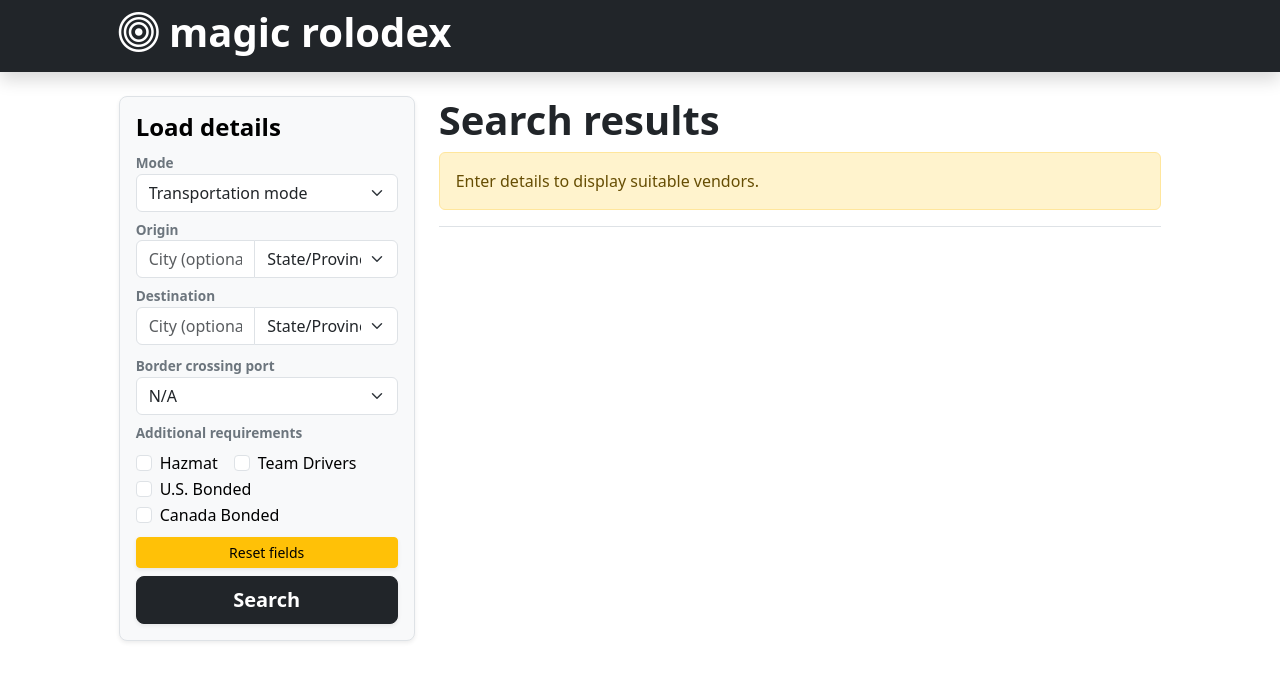
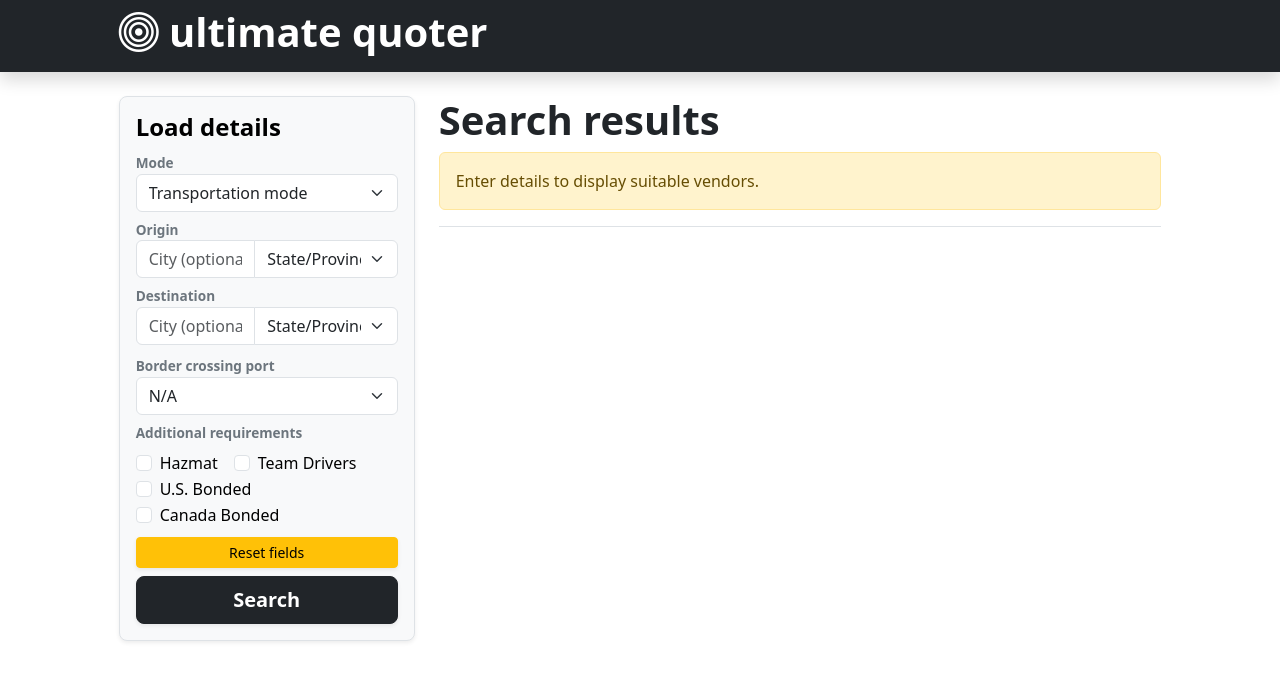
Before and after one commit to hugolopez-online/freighble, a React (Vite) app: page / in a window 1280 px wide. Shown: the top 680 px of the page. Built offline with nearby package versions, Linux system fonts and the light colour scheme.

Commit message:
navbar update

```diff
--- a/src/app/components/Navbar.jsx
+++ b/src/app/components/Navbar.jsx
@@ -1,7 +1,7 @@
 const Navbar = () => {
     return (
         <nav className="navbar">
-            <h1 className="fw-bold"><i className="bi bi-bullseye"></i> magic rolodex</h1>
+            <h1 className="fw-bold"><i className="bi bi-bullseye"></i> ultimate quoter</h1>
         </nav>
     )
 };
```
